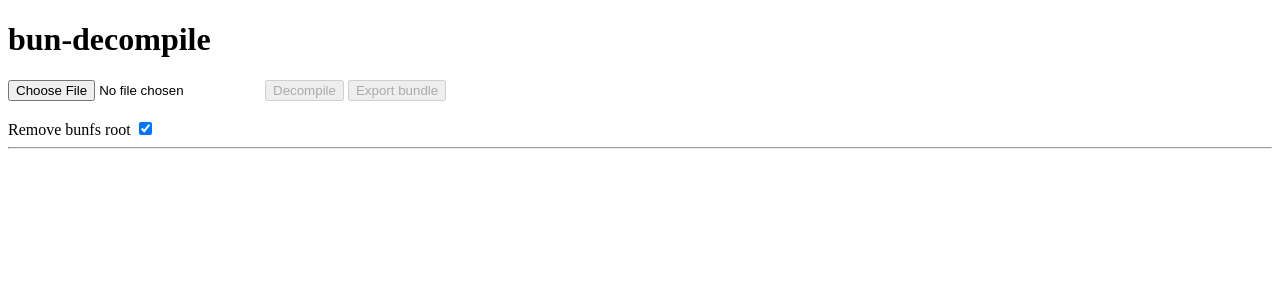
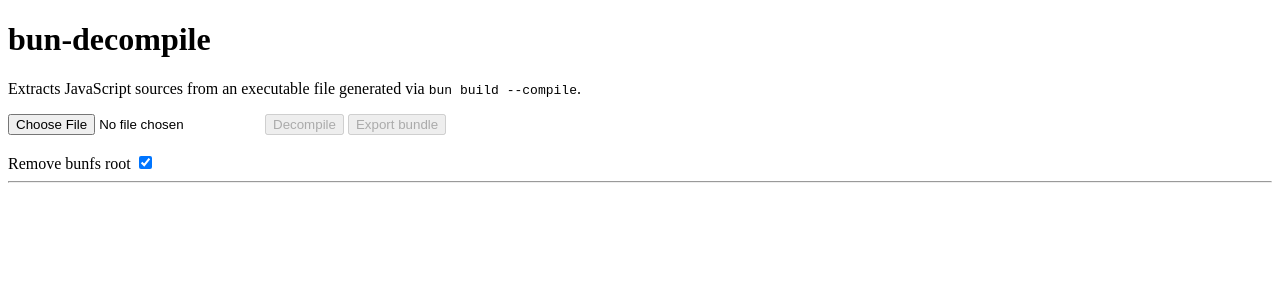
Before and after one commit to lafkpages/bun-decompile, a SvelteKit app: page / in a window 1280 px wide. Shown: the top 300 px of the page. Built offline with nearby package versions, Linux system fonts and the light colour scheme.

Commit message:
feat: description in main page

```diff
--- a/src/routes/+page.svelte
+++ b/src/routes/+page.svelte
@@ -62,6 +62,11 @@
 
 <h1>bun-decompile</h1>
 
+<p>
+  Extracts JavaScript sources from an executable file generated via <code>bun build --compile</code
+  >.
+</p>
+
 <input type="file" id="compiled-binary-upload" bind:files />
 
 <button on:click={decompile} disabled={!file}>Decompile</button>
```
